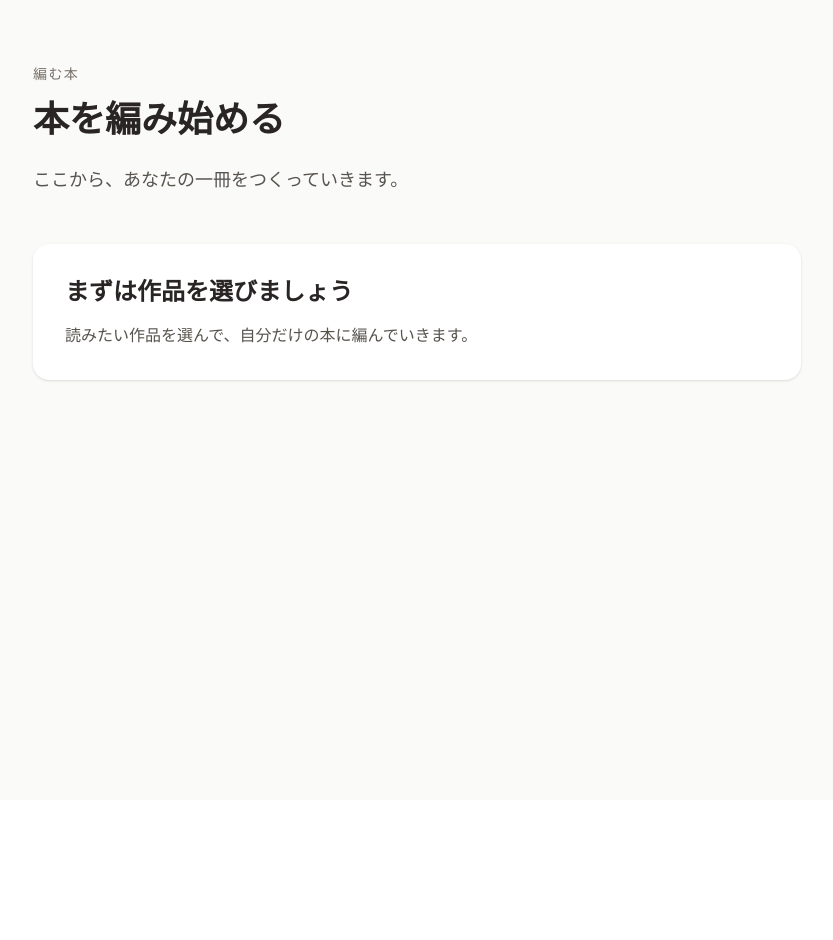
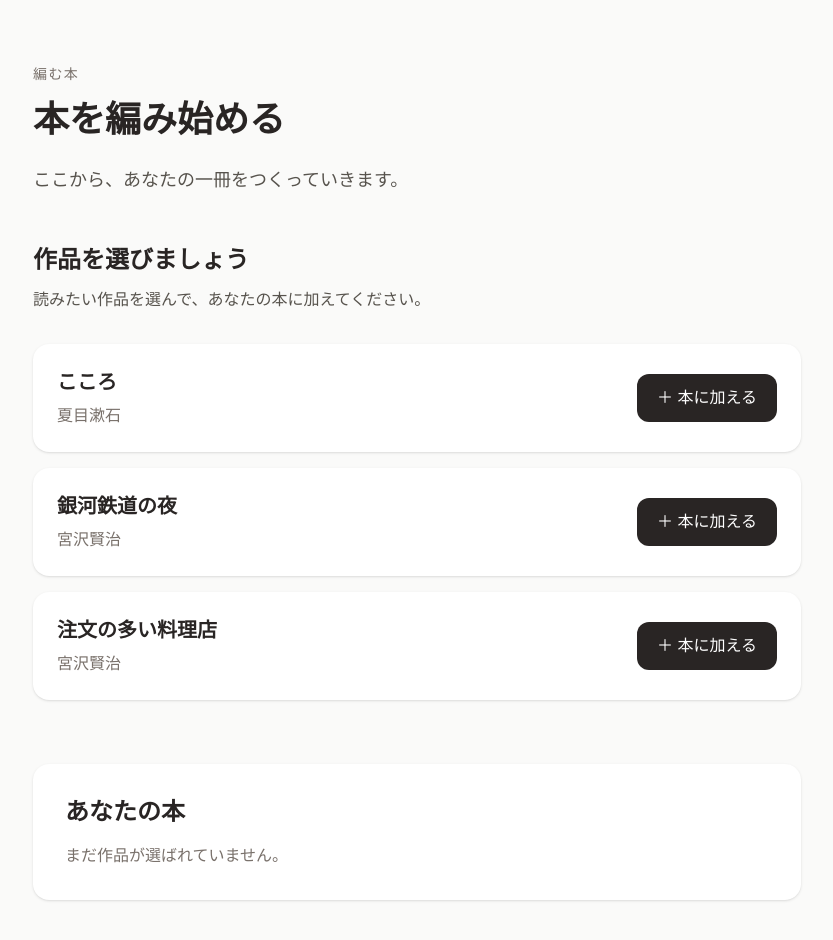
Before and after one commit to madhouse202-ai/amuhon, a Next.js app: page /create in a window 1280 px wide. Shown: the top 940 px of the page, without its empty margins (223-1056 px from the left). Before the commit the page ends 800 px from the top, so only its background shows below. Built offline with nearby package versions, Linux system fonts and the light colour scheme.

Commit message:
作品を選べる機能を追加

```diff
--- a/app/create/page.tsx
+++ b/app/create/page.tsx
@@ -1,4 +1,31 @@
+"use client";
+
+import { useState } from "react";
+
+const works = [
+  {
+    title: "こころ",
+    author: "夏目漱石",
+  },
+  {
+    title: "銀河鉄道の夜",
+    author: "宮沢賢治",
+  },
+  {
+    title: "注文の多い料理店",
+    author: "宮沢賢治",
+  },
+];
+
 export default function CreatePage() {
+  const [selectedWorks, setSelectedWorks] = useState<string[]>([]);
+
+  const addWork = (title: string) => {
+    if (!selectedWorks.includes(title)) {
+      setSelectedWorks([...selectedWorks, title]);
+    }
+  };
+
   return (
     <main className="min-h-screen bg-stone-50 px-6 py-16 text-stone-800">
       <div className="mx-auto max-w-3xl">
@@ -15,15 +42,78 @@ export default function CreatePage() {
           ここから、あなたの一冊をつくっていきます。
         </p>
 
-        <div className="mt-12 rounded-2xl bg-white p-8 shadow-sm">
+        {/* 作品を選ぶ */}
+        <section className="mt-12">
           <h2 className="text-2xl font-bold">
-            まずは作品を選びましょう
+            作品を選びましょう
           </h2>
 
-          <p className="mt-4 text-stone-600">
-            読みたい作品を選んで、自分だけの本に編んでいきます。
+          <p className="mt-3 text-stone-600">
+            読みたい作品を選んで、あなたの本に加えてください。
           </p>
-        </div>
+
+          <div className="mt-8 space-y-4">
+            {works.map((work) => {
+              const isSelected = selectedWorks.includes(work.title);
+
+              return (
+                <div
+                  key={work.title}
+                  className="flex items-center justify-between rounded-2xl bg-white p-6 shadow-sm"
+                >
+                  <div>
+                    <h3 className="text-xl font-bold">
+                      {work.title}
+                    </h3>
+
+                    <p className="mt-2 text-stone-500">
+                      {work.author}
+                    </p>
+                  </div>
+
+                  <button
+                    onClick={() => addWork(work.title)}
+                    disabled={isSelected}
+                    className={`rounded-xl px-5 py-3 font-medium transition ${
+                      isSelected
+                        ? "bg-stone-200 text-stone-500"
+                        : "bg-stone-800 text-white hover:bg-stone-700"
+                    }`}
+                  >
+                    {isSelected ? "追加済み" : "＋ 本に加える"}
+                  </button>
+                </div>
+              );
+            })}
+          </div>
+        </section>
+
+        {/* 選んだ作品 */}
+        <section className="mt-16 rounded-2xl bg-white p-8 shadow-sm">
+          <h2 className="text-2xl font-bold">
+            あなたの本
+          </h2>
+
+          {selectedWorks.length === 0 ? (
+            <p className="mt-4 text-stone-500">
+              まだ作品が選ばれていません。
+            </p>
+          ) : (
+            <ol className="mt-6 space-y-3">
+              {selectedWorks.map((title, index) => (
+                <li
+                  key={title}
+                  className="rounded-xl bg-stone-50 px-5 py-4"
+                >
+                  <span className="mr-3 text-stone-400">
+                    {index + 1}.
+                  </span>
+                  {title}
+                </li>
+              ))}
+            </ol>
+          )}
+        </section>
 
       </div>
     </main>
```
